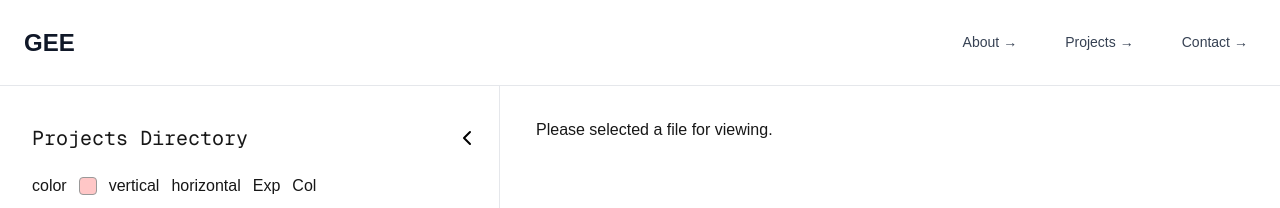
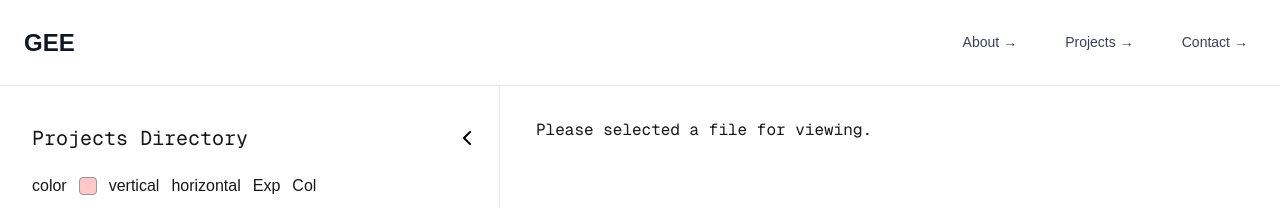
Before and after one commit to GEEspinosa/gee-web-dev-portfolio, a Next.js app: page /projects in a window 1280 px wide. Shown: the top 208 px of the page. Built offline with nearby package versions, Linux system fonts and the light colour scheme.

Commit message:
chore: more mono-font styling

```diff
--- a/components/ContentViewer.tsx
+++ b/components/ContentViewer.tsx
@@ -11,7 +11,7 @@ export default function ContentViewer() {
   const { selectedNode } = useDirectoryToggle();
 
   if (!selectedNode || selectedNode.type === "folder") {
-    return <div>Please selected a file for viewing.</div>;
+    return <div className="font-mono">Please selected a file for viewing.</div>;
   }
 
   switch (selectedNode.fileType) {
```
